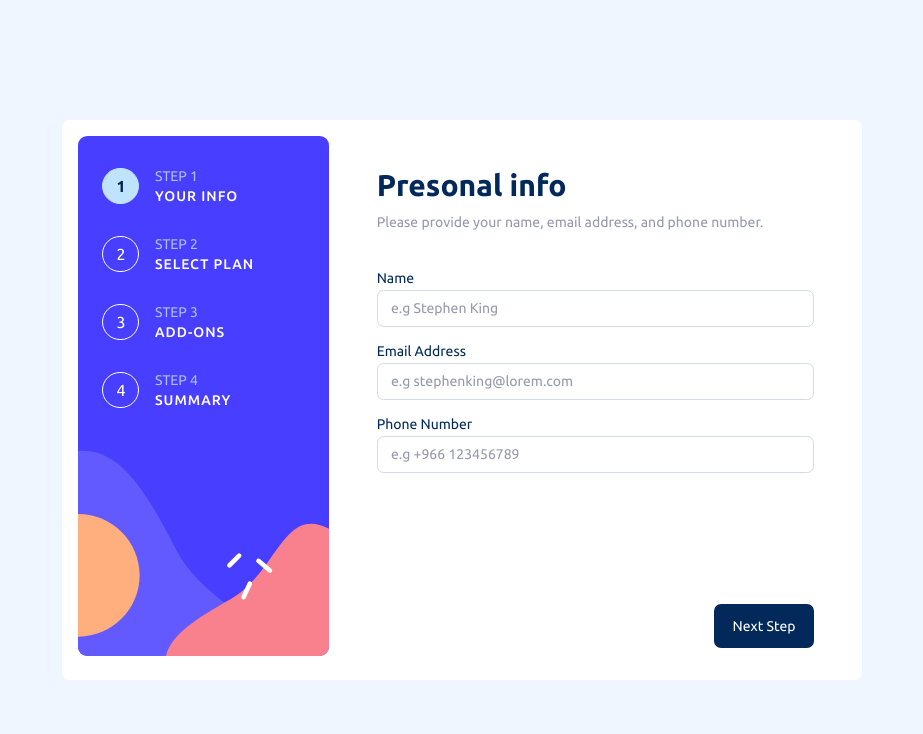
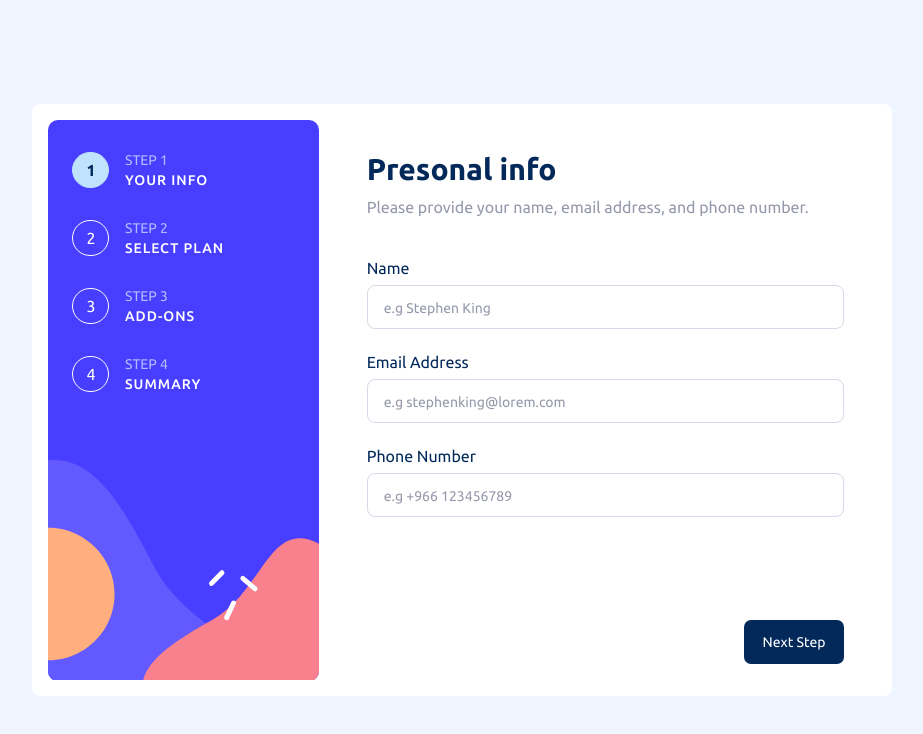
Before and after one commit to Mateeb11/multi-step-form, a React (Vite) app: page / in a window 1280 px wide. Shown: the top 734 px of the page, without its empty margins (178-1101 px from the left). Built offline with nearby package versions, Linux system fonts and the light colour scheme.

Commit message:
fixing the input component sizes

```diff
--- a/src/Component/Content.module.scss
+++ b/src/Component/Content.module.scss
@@ -15,7 +15,7 @@
 
     border-radius: 0.5em;
 
-    width: 800px;
+    width: 860px;
   }
 
   .info {
--- a/src/Component/Form/Info.jsx
+++ b/src/Component/Form/Info.jsx
@@ -85,6 +85,7 @@ export default function Info({
       title={"Presonal info"}
       description={"Please provide your name, email address, and phone number."}
     >
+      <div className={classes.container}>
         <Input
           title={"Name"}
           type={"text"}
@@ -118,6 +119,7 @@ export default function Info({
           isValid={isNumberValid}
           isSubmitted={isInfoFormValid.isSubmitted}
         />
+      </div>
     </Form>
   );
 }
--- a/src/Component/Form/Info.module.scss
+++ b/src/Component/Form/Info.module.scss
@@ -1,10 +1,10 @@
 .container {
   display: grid;
   gap: 1em;
+}
 
-  padding: 1.5em;
-
-  background-color: var(--clr-neutral-100);
-
-  border-radius: 0.5em;
+@media (min-width: 870px) {
+  .container {
+    gap: 1.5em;
+  }
 }
--- a/src/Component/Steps/Steps.module.scss
+++ b/src/Component/Steps/Steps.module.scss
@@ -48,7 +48,7 @@
     background-image: url("../../../assets/images/bg-sidebar-desktop.svg");
     // background-size: fill;
 
-    padding: 2em 4em 9em 1.5em;
+    padding: 2em 4em 11em 1.5em;
 
     margin-bottom: 7em;
 
--- a/src/Component/UI/Form.module.scss
+++ b/src/Component/UI/Form.module.scss
@@ -23,7 +23,7 @@
   .description {
     line-height: 1.5;
     font-weight: var(--font-weight-light);
-    font-size: var(--font-size-small);
+    font-size: var(--font-size-medium);
     color: var(--clr-neutral-700);
   }
 }
--- a/src/Component/UI/Input.module.scss
+++ b/src/Component/UI/Input.module.scss
@@ -55,3 +55,13 @@
     }
   }
 }
+
+@media (min-width: 870px) {
+  .input {
+    gap: 0.5em;
+    input,
+    label {
+      font-size: var(--font-size-medium);
+    }
+  }
+}
```
Lines whose indentation alone changed are shown as unchanged.
